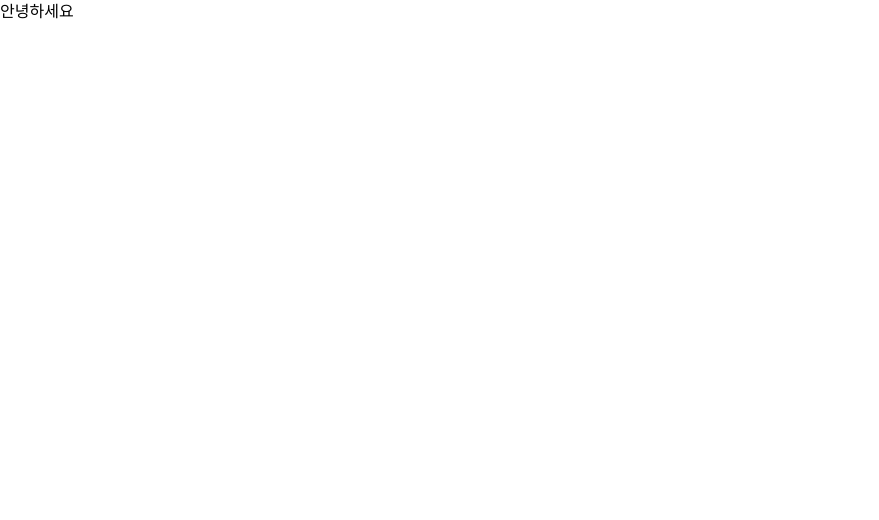
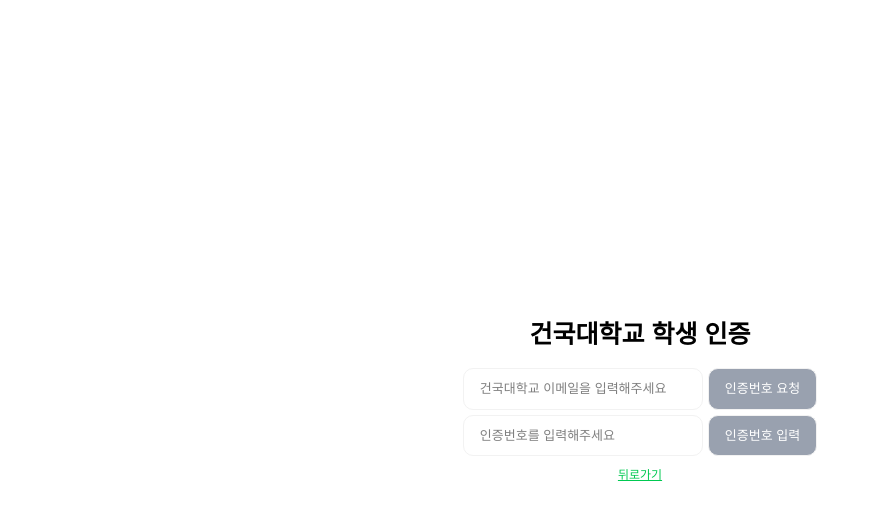
Before and after one commit to jstar000/KuKey-FrontEnd, a React (Vite) app: page / in a window 1280 px wide. Shown: the top 520 px of the page, without its empty margins (0-879 px from the left). Built offline with nearby package versions, Linux system fonts and the light colour scheme; a web font is replaced by a local one.

Commit message:
feat: 건국대학교 학생 인증 화면 UI 및 폼 입력값 유효성 검사 로직 구현

```diff
--- a/src/App.tsx
+++ b/src/App.tsx
@@ -1,7 +1,9 @@
+import AuthRequest from "./pages/auth-request/AuthRequest";
+
 function App() {
   return (
     <div>
-      안녕하세요
+      <AuthRequest />
     </div>
   );
 }
--- a/src/main.tsx
+++ b/src/main.tsx
@@ -1,7 +1,8 @@
 import { StrictMode } from 'react';
 import { createRoot } from 'react-dom/client';
 import App from './App.tsx';
-import '../src/shared/styles/global.css';
+import '../src/shared/styles/components.css';
+import '../src/shared/styles/global.css'
 
 createRoot(document.getElementById('root')!).render(
   <StrictMode>
--- a/src/pages/auth-request/AuthRequest.tsx
+++ b/src/pages/auth-request/AuthRequest.tsx
@@ -1 +1,105 @@
 // 건국대학교 학생 인증
+import { useForm, type SubmitHandler } from 'react-hook-form';
+import UserInput from '../../shared/components/UserInput';
+import { useState } from 'react';
+// import { useNavigate } from 'react-router-dom';
+
+type AuthRequestProps = {
+  userId: string;
+  authNumber: string;
+};
+
+const AuthRequest = () => {
+  const {
+    register,
+    handleSubmit,
+    watch,
+    formState: { errors, isValid },
+  } = useForm<AuthRequestProps>({
+    mode: 'onChange',
+  });
+
+  const [isRequestAuthBtnClicked, setIsRequestAuthBtnClicked] = useState(false);
+
+  const onSubmit: SubmitHandler<AuthRequestProps> = async (data) => {
+    console.log('폼 제출 성공!', data);
+  };
+
+  const userId = watch('userId');
+  const authNumber = watch('authNumber');
+  //   const navigate = useNavigate();
+
+  const handleRequestAuthNum = () => {
+    setIsRequestAuthBtnClicked(true);
+  };
+
+  const handleBack = () => {
+    // 뒤로가기
+  };
+
+  return (
+    <div className="w-full">
+      <div className="form-wrapper">
+        <h1 className="form-title">건국대학교 학생 인증</h1>
+
+        <main className="mt-6">
+          <form
+            onSubmit={handleSubmit(onSubmit)}
+            className="flex w-full flex-col items-center gap-2"
+          >
+            <div className="flex gap-2">
+              <UserInput
+                registerName="userId"
+                placeholder="건국대학교 이메일을 입력해주세요"
+                register={register}
+                error={errors.userId}
+                rules={{
+                  required: '이메일을 입력해주세요.',
+                  pattern: {
+                    value: /^[a-zA-Z0-9._-]+@[a-zA-Z0-9.-]+\.[a-zA-Z]{2,4}$/,
+                    message: '올바른 이메일 형식이 아닙니다.',
+                  },
+                }}
+                width="24rem"
+              />
+
+              <button
+                type="button"
+                className="form-button"
+                disabled={!isValid}
+                onClick={handleRequestAuthNum}
+              >
+                인증번호 요청
+              </button>
+            </div>
+
+            <div className="flex gap-2">
+              <UserInput
+                registerName="authNumber"
+                type="number"
+                placeholder="인증번호를 입력해주세요"
+                register={register}
+                error={errors.authNumber}
+                rules={{
+                    required: '인증번호를 입력해주세요.'
+                }}
+                width="24rem"
+              />
+              <button type="submit" className="form-button" disabled={!isRequestAuthBtnClicked || !authNumber}>
+                인증번호 입력
+              </button>
+            </div>
+          </form>
+        </main>
+
+        <div className="mt-4 flex text-[1.2rem]">
+          <button type="button" className="text-green-500 underline" onClick={handleBack}>
+            뒤로가기
+          </button>
+        </div>
+      </div>
+    </div>
+  );
+};
+
+export default AuthRequest;
--- /dev/null
+++ b/src/shared/components/UserInput.tsx
@@ -0,0 +1,39 @@
+import type { FieldError, RegisterOptions, UseFormRegister } from 'react-hook-form';
+
+type InputProps = {
+  registerName: string; // register(name)에 사용
+  label?: string;
+  type?: string; // input 타입
+  placeholder: string;
+  register: UseFormRegister<any>;
+  error?: FieldError;
+  rules?: RegisterOptions;
+  width?: string;
+};
+
+const UserInput = ({
+  registerName,
+  label,
+  type = 'text',
+  placeholder,
+  register,
+  error,
+  rules,
+  width
+}: InputProps) => {
+  return (
+    <div className="flex flex-col items-start gap-1">
+      {label && <label className="text-[1.3rem]">{label}</label>}
+      <input
+        type={type}
+        placeholder={placeholder}
+        {...register(registerName, rules)}
+        className="form-input"
+        style={{ width: `${width}`}}
+      />
+      {error && <p className="form-error">{error.message}</p>}
+    </div>
+  );
+};
+
+export default UserInput;
--- a/src/shared/styles/components.css
+++ b/src/shared/styles/components.css
@@ -1,13 +1,12 @@
-// 공통 css 스타일 선언
 @import "tailwindcss";
 
 @layer components {
   .form-wrapper {
-    @apply flex flex-col h-screen justify-center items-center;
+    @apply flex flex-col w-full h-screen justify-center items-center;
   }
 
   .form-input {
-    @apply w-[35rem] rounded-[1rem] border border-[#f2f2f2] px-[1.6rem] py-[1rem] text-[1.3rem];
+    @apply rounded-[1rem] border border-[#f2f2f2] px-[1.6rem] py-[1rem] text-[1.3rem];
   }
 
   .form-label {
@@ -15,7 +14,7 @@
   }
 
   .form-button {
-    @apply bg-green-400 w-[35rem] text-white rounded-[1rem] border border-[#f2f2f2] px-[1.6rem] py-[1rem] text-[1.3rem]
+    @apply bg-green-400  text-white rounded-[1rem] border border-[#f2f2f2] px-[1.6rem] py-[1rem] text-[1.3rem]
            hover:bg-green-500 disabled:bg-gray-400 disabled:cursor-not-allowed;
   }
 
--- a/src/shared/styles/global.css
+++ b/src/shared/styles/global.css
@@ -7,6 +7,7 @@
   html {
     width: 100%;
     height: 100%;
+    font-size: 62.5%;
   }
   body {
     overflow-x: hidden;
```
